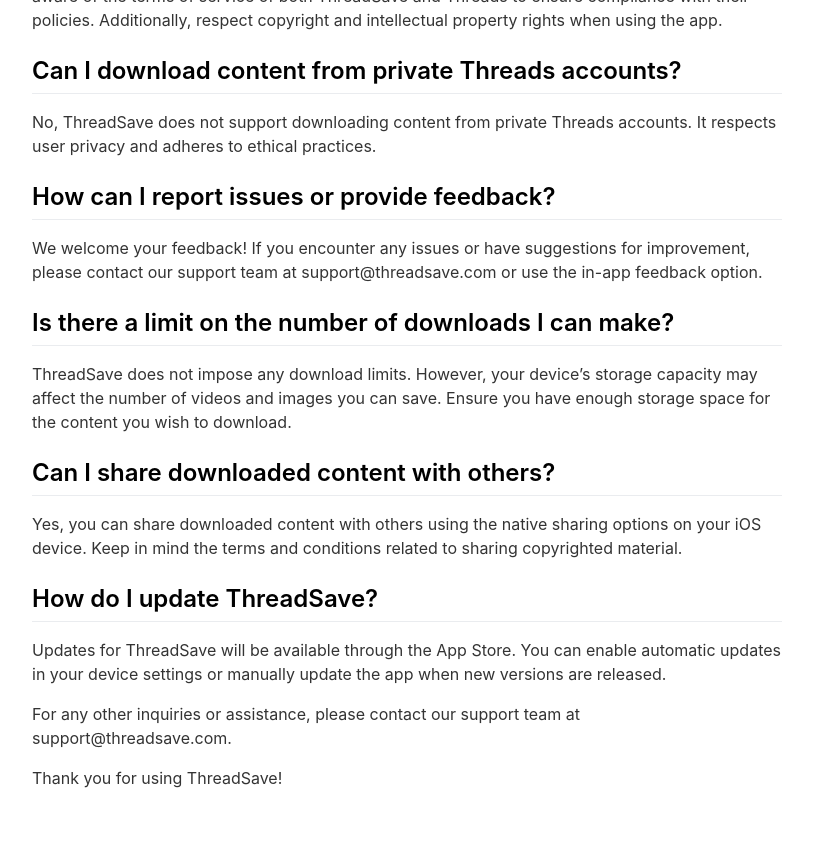
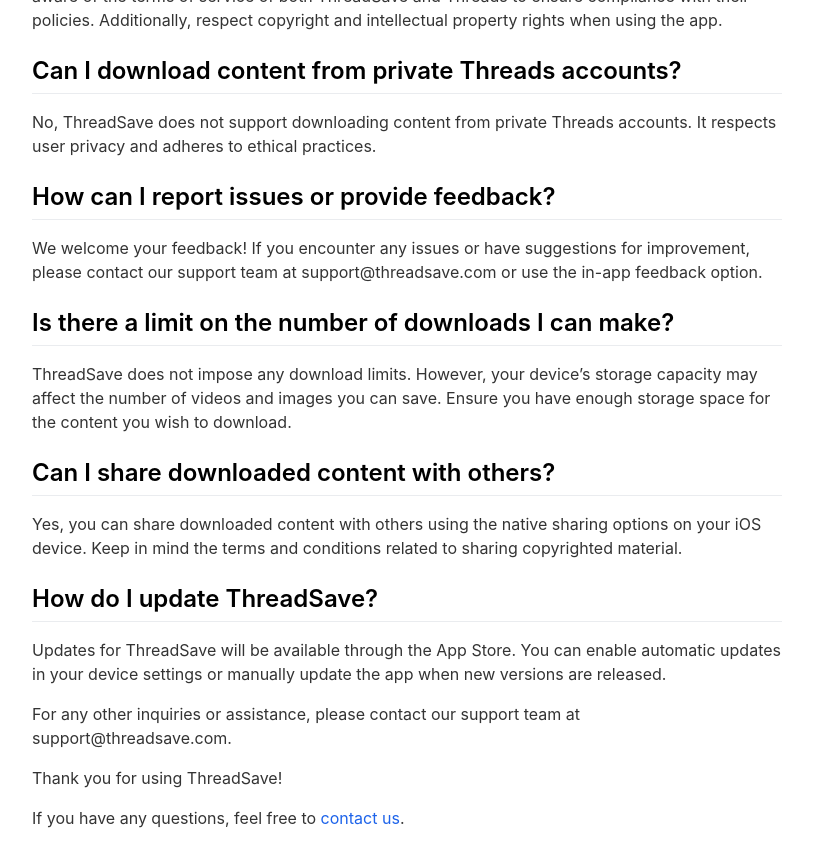
Before and after one commit to fkysly/fkysly.github.io, a Jekyll site: the page built from _pages/FAQ.md, in a window 1280 px wide and 900 px high, scrolled down 991 px. Shown: the top 867 px of the window, without its empty margins (233-1046 px from the left). Built offline with Jekyll 4.4.1, drawn with Linux system fonts in a browser that asks for light colours; nearby versions of some CDN libraries.

Commit message:
Update FAQ.md

```diff
--- a/_pages/FAQ.md
+++ b/_pages/FAQ.md
@@ -52,3 +52,5 @@
 For any other inquiries or assistance, please contact our support team at support@threadsave.com.
 
 Thank you for using ThreadSave!
+
+If you have any questions, feel free to [contact us](mailto:threadsave.app@gmail.com).
```
